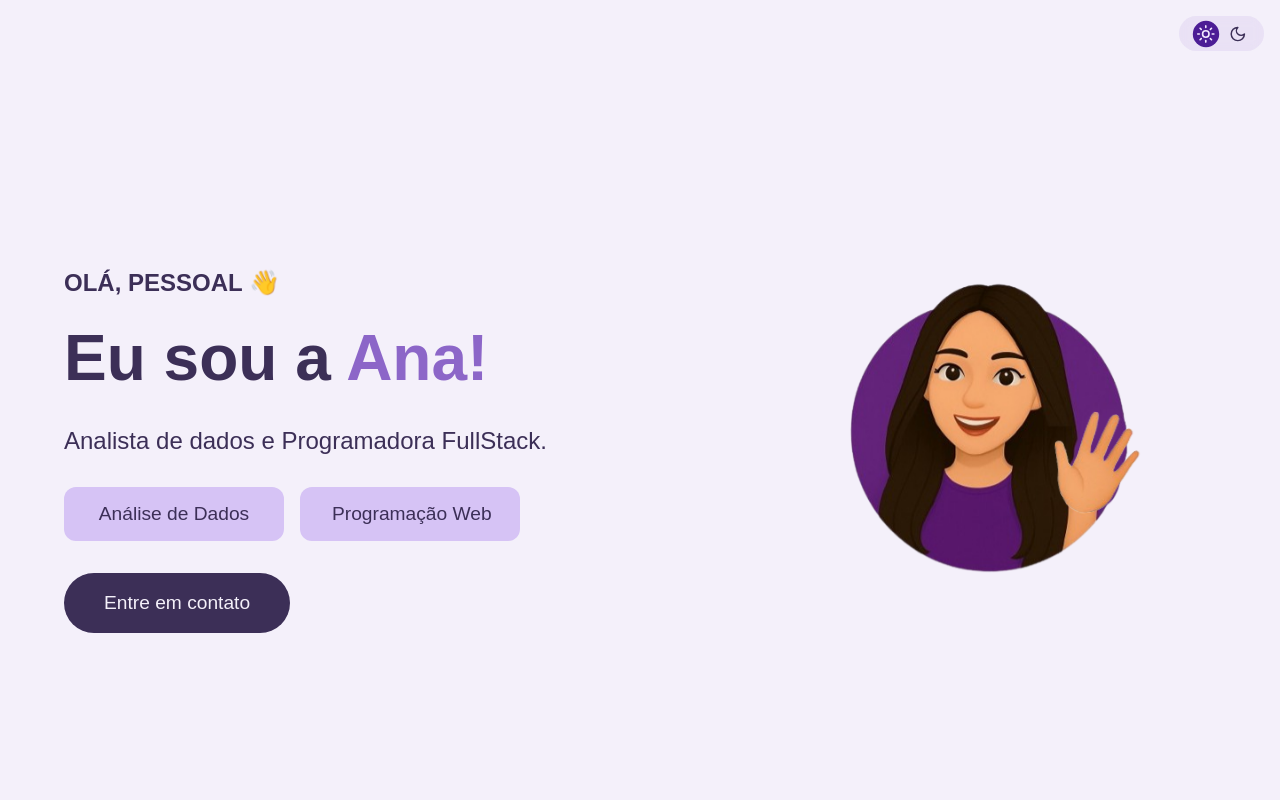
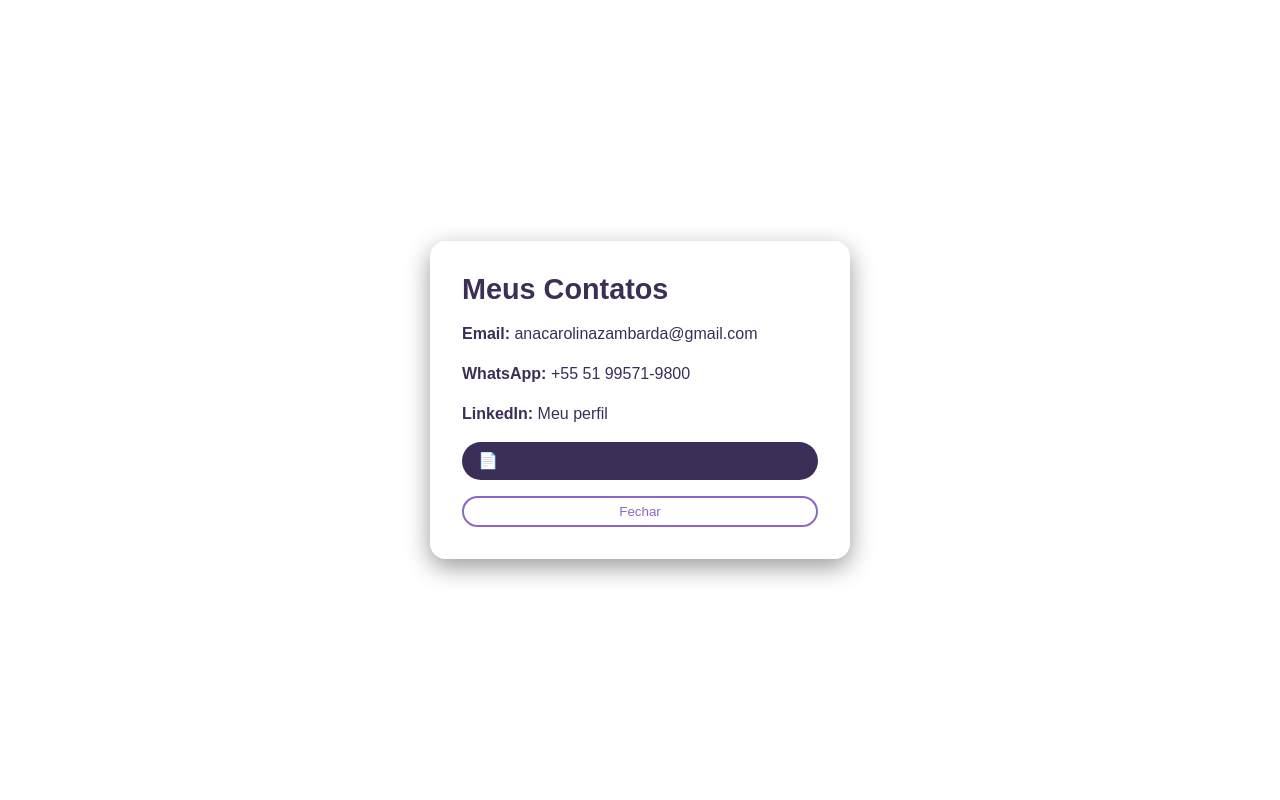
Before and after one commit to anazambarda/Portfolio, a React (Vite) app: page / in a window 1280 px wide. Both pictures are taken after a click on the button "Entre em contato". Shown: the top 800 px of the page. Built offline with nearby package versions, Linux system fonts and the light colour scheme.

Commit message:
ajustando contato

```diff
--- a/src/App.tsx
+++ b/src/App.tsx
@@ -18,6 +18,7 @@ function App() {
   });
 
   const [mostrarHeader, setMostrarHeader] = useState(false);
+  const [isModalOpen, setIsModalOpen] = useState(false);
 
   useEffect(() => {
     const handleScroll = () => {
@@ -43,6 +44,9 @@ function App() {
       element.scrollIntoView({ behavior: 'smooth' });
     }
   };
+
+  const openModal = () => setIsModalOpen(true);
+  const closeModal = () => setIsModalOpen(false);
 
   return (
     <>
@@ -85,7 +89,9 @@ function App() {
             <button onClick={() => scrollToSection('programacao')}>Programação Web</button>
           </div>
 
-          <button className="cta">Entre em contato</button>
+          <button className="cta" onClick={openModal}>
+            Entre em contato
+          </button>
         </div>
 
         {/* 🔥 Avatar + Mão */}
@@ -102,6 +108,49 @@ function App() {
       <div id="programacao" className="section-offset">
         <Programacao />
       </div>
+
+      {/* Modal de Contato */}
+      {isModalOpen && (
+        <div className="modal-overlay" onClick={closeModal}>
+          <div className="modal" onClick={(e) => e.stopPropagation()}>
+            <h2>Meus Contatos</h2>
+            <p>
+              <strong>Email:</strong>{' '}
+              <a href="mailto:anacarolinazambarda@gmail.com">
+                anacarolinazambarda@gmail.com
+              </a>
+            </p>
+            <p>
+              <strong>WhatsApp:</strong>{' '}
+              <a
+                href="https://wa.me/5551995719800"
+                target="_blank"
+                rel="noreferrer"
+              >
+                +55 51 99571-9800
+              </a>
+            </p>
+            <p>
+              <strong>LinkedIn:</strong>{' '}
+              <a
+                href="https://www.linkedin.com/in/ana-carolina-zambarda-380740262/"
+                target="_blank"
+                rel="noreferrer"
+              >
+                Meu perfil
+              </a>
+            </p>
+
+            <a href="/meu-curriculo.pdf" download className="download-button">
+              📄 Baixar Currículo
+            </a>
+
+            <button className="close-button" onClick={closeModal}>
+              Fechar
+            </button>
+          </div>
+        </div>
+      )}
     </>
   );
 }
--- a/src/styles/App.css
+++ b/src/styles/App.css
@@ -3,3 +3,4 @@
 @import './theme.css';
 @import './components.css';
 @import './responsive.css';
+@import './ContatoDropdown.css';
--- a/src/styles/ContatoDropdown.css
+++ b/src/styles/ContatoDropdown.css
@@ -1,82 +1,149 @@
-/* =========================== */
-/* Container do botão contato */
-/* =========================== */
+/* ============================ */
+/* Modal de Contato             */
+/* ============================ */
 
-.contato-box {
-  display: flex;
-  align-items: center;
-  position: relative;
-  height: 2.2rem;
-}
-
-/* =========================== */
-/* Botão "Contate-me" base     */
-/* =========================== */
-
-.contato-btn {
-  border: none;
-  border-radius: 999px;
-  padding: 0.3rem 0.9rem;
-  font-size: 0.85rem;
+.modal-overlay {
+  position: fixed;
+  top: 0;
+  left: 0;
+  width: 100%;
   height: 100%;
+  backdrop-filter: blur(8px);
+  background-color: rgba(0, 0, 0, 0.4);
   display: flex;
   align-items: center;
   justify-content: center;
-  cursor: pointer;
-  transition: background 0.3s ease;
+  z-index: 9999;
 }
 
-/* =========================== */
-/* Tema escuro                 */
-/* =========================== */
+/* ============================ */
+/* Modal Content                */
+/* ============================ */
 
-body.dark .contato-btn {
-  background-color: rgba(255, 255, 255, 0.1);
+.modal {
+  padding: 2rem;
+  border-radius: 1rem;
+  max-width: 420px;
+  width: 90%;
+  box-shadow: 0 8px 24px rgba(0, 0, 0, 0.4);
+  display: flex;
+  flex-direction: column;
+  gap: 1rem;
+  animation: fadeIn 0.3s ease;
+}
+
+/* Tema Claro */
+body.light .modal {
+  background-color: rgba(255, 255, 255, 0.92);
+  color: #3c2f57;
+}
+
+/* Tema Escuro */
+body.dark .modal {
+  background-color: rgba(26, 17, 36, 0.95);
+  color: #f4f0fa;
+}
+
+.modal h2 {
+  margin: 0;
+  font-size: 1.8rem;
+}
+
+.modal p {
+  margin: 0;
+  line-height: 1.5;
+}
+
+/* ============================ */
+/* Links                        */
+/* ============================ */
+
+/* Links padrão */
+.modal a {
+  color: #8c66c8;
+  text-decoration: none;
+  transition: color 0.3s ease;
+}
+
+.modal a:hover {
+  text-decoration: underline;
+  color: #8c66c8;
+}
+
+/* No tema claro, links ficam mais escuros */
+body.light .modal a {
+  color: #3c2f57;
+}
+
+body.light .modal a:hover {
+  color: #8c66c8;
+}
+
+/* ============================ */
+/* Botão de Download            */
+/* ============================ */
+
+.download-button {
+  padding: 0.6rem 1rem;
+  border-radius: 999px;
+  border: none;
+  font-weight: 500;
+  cursor: pointer;
+  transition: all 0.3s ease;
+}
+
+/* Tema Claro */
+body.light .download-button {
+  background-color: #3c2f57;
+  color: #f4f0fa;
+}
+
+body.light .download-button:hover {
+  background-color: #8c66c8;
   color: white;
 }
 
-body.dark .contato-btn:hover {
-  background-color: rgba(255, 255, 255, 0.2);
+/* Tema Escuro */
+body.dark .download-button {
+  background-color: #f4f0fa;
+  color: #3c2f57;
 }
 
-/* =========================== */
-/* Tema claro                  */
-/* =========================== */
-
-body.light .contato-btn {
-  background-color: rgba(0, 0, 0, 0.05);
-  color: #1e1e1e;
+body.dark .download-button:hover {
+  background-color: #8c66c8;
+  color: white;
 }
 
-body.light .contato-btn:hover {
-  background-color: rgba(0, 0, 0, 0.1);
+/* ============================ */
+/* Botão Fechar                 */
+/* ============================ */
+
+.close-button {
+  background: transparent;
+  border: 2px solid #8c66c8;
+  color: #8c66c8;
+  border-radius: 999px;
+  padding: 0.4rem 1rem;
+  cursor: pointer;
+  transition: all 0.3s ease;
 }
 
-/* =========================== */
-/* Dropdown de contato         */
-/* =========================== */
-
-.contato-dropdown {
-  position: absolute;
-  top: 2.5rem;
-  right: 0;
-  background-color: rgba(40, 40, 40, 0.95);
-  padding: 0.8rem 1rem;
-  border-radius: 10px;
+.close-button:hover {
+  background-color: #8c66c8;
   color: white;
-  z-index: 10;
-  font-size: 0.9rem;
-  display: flex;
-  flex-direction: column;
-  gap: 0.5rem;
-  box-shadow: 0 2px 8px rgba(0, 0, 0, 0.3);
 }
 
-.contato-dropdown a {
-  color: #a7c8ff;
-  text-decoration: none;
+/* ============================ */
+/* Animação                     */
+/* ============================ */
+
+@keyframes fadeIn {
+  from {
+    opacity: 0;
+    transform: scale(0.96);
+  }
+  to {
+    opacity: 1;
+    transform: scale(1);
+  }
 }
-
-.contato-dropdown a:hover {
-  text-decoration: underline;
-}
```
